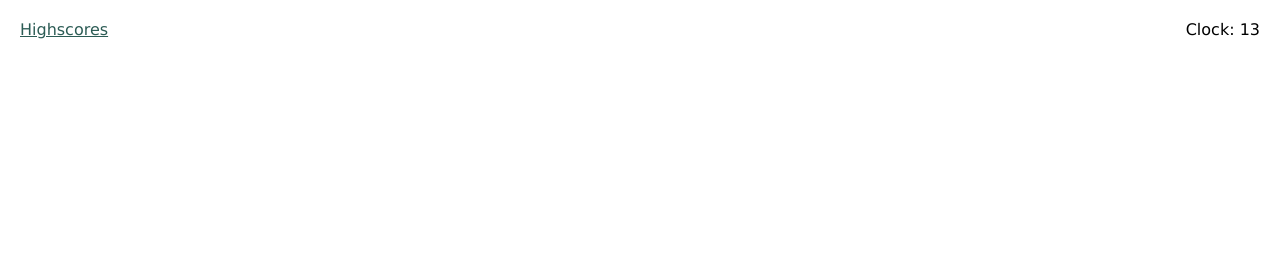
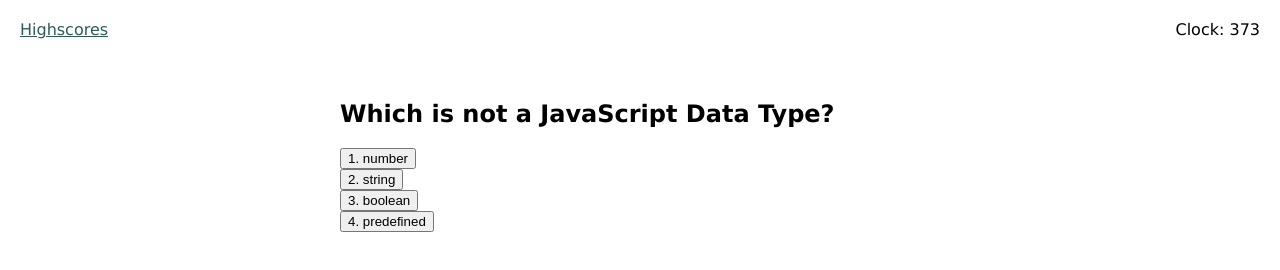
Before and after one commit to ila0406/Code-Quiz, a plain HTML site: page Main/index.html in a window 1280 px wide. Both pictures are taken after a click on the button "Begin!". Drawn offline with Linux system fonts and the light colour scheme.

Commit message:
Question functions

```diff
--- a/Main/assets/css/styles.css
+++ b/Main/assets/css/styles.css
@@ -35,3 +35,7 @@ a:hover {
     top: 20px;
     right: 20px;
 }
+
+.choices button {
+    display: block;
+  }
--- a/Main/assets/js/quiz-content.js
+++ b/Main/assets/js/quiz-content.js
@@ -1,216 +1,236 @@
-// Questions from JS Quiz on W3Schools
+// Most Questions from JS Quiz on W3Schools
 // https://www.w3schools.com/quiztest/quiztest.asp?qtest=JS
 var questions = [
+    {
+        title: "Which is not a JavaScript Data Type?",
+        choices: [
+            "number",
+            "string",
+            "boolean",
+            "predefined"
+        ],
+        answer: "predefined"
+    },
+    {
+        title: "Which company developed JavaScript?",
+        choices: [
+            "Google",
+            "Apple",
+            "Netscape",
+            "AskJeeves"
+        ],
+        answer: "Netscape"
+    },
     {
         title: "Inside which HTML element do we put the JavaScript?",
         choices: [
             "<javascript>",
             "<js>",
             "<script>",
-          "<scripting"
+            "<scripting>"
         ],
         answer: "<script>"
     },
-    // {
-    //     title: "Where is the correct place to insert a JavaScript?",
-    //     choices: [
-    //         "Both the <head> section and the <body> section are correct", "The <head> section",
-    //         "The <body section>"
-    //     ],
-    //     answer: "Both the <head> section and the <body> section are correct"
-    // },
-    // {
-    //     title: "What is the correct syntax for referring to an external script called 'xxx.js'?",
-    //     choices: [
-    //         "<script href='xxx.js'>",
-    //         "<script src='xxx.js'>",
-    //         "<script name='xxx.js'>"
-    //     ],
-    //     answer: "<script src='xxx.js'>"
-    // },
-    // {
-    //     title: "The external JavaScript file must contain the <script> tag.",
-    //     choices: [
-    //         "False",
-    //         "True"
-    //     ],
-    //     answer: "False"
-    // },
-    // {
-    //     title: "How do you write 'Hello World' in an alert box?",
-    //     choices: [
-    //         "msgBox('Hello World');",
-    //         "msg('Hello World');",
-    //         "alert('Hello World');",
-    //         "alertBox('Hello World');"
-    //     ],
-    //     answer: "alert('Hello World');"
-    // },
-    // {
-    //     title: "How do you create a function in JavaScript?",
-    //     choices: [
-    //         "function:myFunction()",
-    //         "function = myFunction()",
-    //         "function myFunction()"
-    //     ],
-    //     answer: "function myFunction()"
-    // },
-    // {
-    //     title: "How do you call a function named 'myFunction'?",
-    //     choices: [
-    //         "call function myFunction()",
-    //         "myFunciton()",
-    //         "call myFunction"
-    //     ],
-    //     answer: "myFunciton()"
-    // },
-    // {
-    //     title: "How to write an IF statement in JavaScript?",
-    //     choices: [
-    //         "if (i == 5)",
-    //         "if i = 5 then",
-    //         "if i == 5 then",
-    //         "if i = 5"
-    //     ],
-    //     answer: "if (i==5)"
-    // },
-    // {
-    //     title: "How to write an IF statement for executing some code if 'i' is NOT equal to 5?",
-    //     choices: [
-    //         "if (i <> 5)",
-    //         "if i =! 5 then",
-    //         "if (i != 5)",
-    //         "if i <> 5"
-    //     ],
-    //     answer: "if (i !=5 )"
-    // },
-    // {
-    //     title: "How does a WHILE loop start?",
-    //     choices: [
-    //         "while i = 1 to 10",
-    //         "while (1 <= 10)",
-    //         "while (i <= 10; i++)"
-    //     ],
-    //     answer: "while (1 <= 10)"
-    // },
-    // {
-    //     title: "How does a FOR loop start?",
-    //     choices: [
-    //         "for i = 1 to 5",
-    //         "for (i <= 5; i++)",
-    //         "for (i = 0; i <= 5; i++)",
-    //         "for (i = 0; i <= 5)"
-    //     ],
-    //     answer: "for (i = 0; i <= 5; i++)"
-    // },
-    // {
-    //     title: "How can you add a comment in a JavaScript?",
-    //     choices: [
-    //         "//This is a comment",
-    //         "'This is a comment'",
-    //         "<!--This is a comment-->"
-    //     ],
-    //     answer: "//This is a comment"
-    // },
-    // {
-    //     title: "What is the correct way to write a JavaScript array?",
-    //     choices: [
-    //         "var colors = 1 = ('red'), 2 = ('green'), 3 = ('blue')",
-    //         "var colors = (1:'red', 2:'green', 3'blue')",
-    //         "var colors = ['red','green','blue']",
-    //         "var colors = 'red','green','blue'"
-    //     ],
-    //     answer: "var colors = ['red','green','blue']"
-    // },
-    // {
-    //     title: "How do you round the number 7.25, to the nearest integer?",
-    //     choices: [
-    //         "round(7.25)",
-    //         "Math.round(7.25)",
-    //         "rnd(7.25)",
-    //         "Math.rnd(7.25)"
-    //     ],
-    //     answer: "Math.round(7.25)"
-    // },
-    // {
-    //     title: "How do you find the number with the highest value of x and y?",
-    //     choices: [
-    //         "top(x,y)",
-    //         "ceil(x,y)",
-    //         "Math.max(x,y)",
-    //         "Math.ceil(x,y)"
-    //     ],
-    //     answer: "Math.max(x,y)"
-    // },
-    // {
-    //     title: "What is the correct JavaScript syntax for opening a new window called 'w' ?",
-    //     choices: [
-    //         "w2 = window.open('www.google.com')",
-    //         "w2 = window.new('www.google.com')"
-    //     ],
-    //     answer: "w2 = window.open('www.google.com')"
-    // },
-    // {
-    //     title: "JavaScript is the same as Java.",
-    //     choices: [
-    //         "True",
-    //         "False"
-    //     ],
-    //     answer: "False"
-    // },
-    // {
-    //     title: "How can you detect the client's browser name?",
-    //     choices: [
-    //         "client.navName",
-    //         "browser.name",
-    //         "navigator.appName"
-    //     ],
-    //     answer: "navigator.appName"
-    // },
-    // {
-    //     title: "Which event occurs when the user clicks on an HTML element?",
-    //     choices: [
-    //         "onmouseclick",
-    //         "onmouseover",
-    //         "onclick",
-    //         "onchange"
-    //     ],
-    //     answer: "onclick"
-    // },
-    // {
-    //     title: "How do you declare a JavaScript variable?",
-    //     choices: [
-    //         "v carName;",
-    //         "var carName;",
-    //         "variable carName"
-    //     ],
-    //     answer: "var carName;"
-    // },
-    // {
-    //     title: "Which operator is used to assign a value to a variable?",
-    //     choices: [
-    //         "x",
-    //         "=",
-    //         "*",
-    //         "-"
-    //     ],
-    //     answer: "="
-    // },
-    // {
-    //     title: "What will the following code return: Boolean(10 > 9)",
-    //     choices: [
-    //         "false",
-    //         "NaN",
-    //         "true"
-    //     ],
-    //     answer: "true"
-    // },
-    // {
-    //     title: "Is JavaScript case-sensitive?",
-    //     choices: [
-    //         "Yes",
-    //         "No"
-    //     ],
-    //     answer: "Yes"
-    // }
+    {
+        title: "Where is the correct place to insert a JavaScript?",
+        choices: [
+            "Both the <head> section and the <body> section are correct", "The <head> section",
+            "The <body section>"
+        ],
+        answer: "Both the <head> section and the <body> section are correct"
+    },
+    {
+        title: "What is the correct syntax for referring to an external script called 'xxx.js'?",
+        choices: [
+            "<script href='xxx.js'>",
+            "<script src='xxx.js'>",
+            "<script name='xxx.js'>"
+        ],
+        answer: "<script src='xxx.js'>"
+    },
+    {
+        title: "The external JavaScript file must contain the <script> tag.",
+        choices: [
+            "False",
+            "True"
+        ],
+        answer: "False"
+    },
+    {
+        title: "How do you write 'Hello World' in an alert box?",
+        choices: [
+            "msgBox('Hello World');",
+            "msg('Hello World');",
+            "alert('Hello World');",
+            "alertBox('Hello World');"
+        ],
+        answer: "alert('Hello World');"
+    },
+    {
+        title: "How do you create a function in JavaScript?",
+        choices: [
+            "function:myFunction()",
+            "function = myFunction()",
+            "function myFunction()"
+        ],
+        answer: "function myFunction()"
+    },
+    {
+        title: "How do you call a function named 'myFunction'?",
+        choices: [
+            "call function myFunction()",
+            "myFunciton()",
+            "call myFunction"
+        ],
+        answer: "myFunciton()"
+    },
+    {
+        title: "How to write an IF statement in JavaScript?",
+        choices: [
+            "if (i == 5)",
+            "if i = 5 then",
+            "if i == 5 then",
+            "if i = 5"
+        ],
+        answer: "if (i==5)"
+    },
+    {
+        title: "How to write an IF statement for executing some code if 'i' is NOT equal to 5?",
+        choices: [
+            "if (i <> 5)",
+            "if i =! 5 then",
+            "if (i != 5)",
+            "if i <> 5"
+        ],
+        answer: "if (i !=5 )"
+    },
+    {
+        title: "How does a WHILE loop start?",
+        choices: [
+            "while i = 1 to 10",
+            "while (1 <= 10)",
+            "while (i <= 10; i++)"
+        ],
+        answer: "while (1 <= 10)"
+    },
+    {
+        title: "How does a FOR loop start?",
+        choices: [
+            "for i = 1 to 5",
+            "for (i <= 5; i++)",
+            "for (i = 0; i <= 5; i++)",
+            "for (i = 0; i <= 5)"
+        ],
+        answer: "for (i = 0; i <= 5; i++)"
+    },
+    {
+        title: "How can you add a comment in a JavaScript?",
+        choices: [
+            "//This is a comment",
+            "'This is a comment'",
+            "<!--This is a comment-->"
+        ],
+        answer: "//This is a comment"
+    },
+    {
+        title: "What is the correct way to write a JavaScript array?",
+        choices: [
+            "var colors = 1 = ('red'), 2 = ('green'), 3 = ('blue')",
+            "var colors = (1:'red', 2:'green', 3'blue')",
+            "var colors = ['red','green','blue']",
+            "var colors = 'red','green','blue'"
+        ],
+        answer: "var colors = ['red','green','blue']"
+    },
+    {
+        title: "How do you round the number 7.25, to the nearest integer?",
+        choices: [
+            "round(7.25)",
+            "Math.round(7.25)",
+            "rnd(7.25)",
+            "Math.rnd(7.25)"
+        ],
+        answer: "Math.round(7.25)"
+    },
+    {
+        title: "How do you find the number with the highest value of x and y?",
+        choices: [
+            "top(x,y)",
+            "ceil(x,y)",
+            "Math.max(x,y)",
+            "Math.ceil(x,y)"
+        ],
+        answer: "Math.max(x,y)"
+    },
+    {
+        title: "What is the correct JavaScript syntax for opening a new window called 'w' ?",
+        choices: [
+            "w2 = window.open('www.google.com')",
+            "w2 = window.new('www.google.com')"
+        ],
+        answer: "w2 = window.open('www.google.com')"
+    },
+    {
+        title: "JavaScript is the same as Java.",
+        choices: [
+            "True",
+            "False"
+        ],
+        answer: "False"
+    },
+    {
+        title: "How can you detect the client's browser name?",
+        choices: [
+            "client.navName",
+            "browser.name",
+            "navigator.appName"
+        ],
+        answer: "navigator.appName"
+    },
+    {
+        title: "Which event occurs when the user clicks on an HTML element?",
+        choices: [
+            "onmouseclick",
+            "onmouseover",
+            "onclick",
+            "onchange"
+        ],
+        answer: "onclick"
+    },
+    {
+        title: "How do you declare a JavaScript variable?",
+        choices: [
+            "v carName;",
+            "var carName;",
+            "variable carName"
+        ],
+        answer: "var carName;"
+    },
+    {
+        title: "Which operator is used to assign a value to a variable?",
+        choices: [
+            "x",
+            "=",
+            "*",
+            "-"
+        ],
+        answer: "="
+    },
+    {
+        title: "What will the following code return: Boolean(10 > 9)",
+        choices: [
+            "false",
+            "NaN",
+            "true"
+        ],
+        answer: "true"
+    },
+    {
+        title: "Is JavaScript case-sensitive?",
+        choices: [
+            "Yes",
+            "No"
+        ],
+        answer: "Yes"
+    }
 ];
--- a/Main/assets/js/script.js
+++ b/Main/assets/js/script.js
@@ -39,19 +39,52 @@ function beginQuiz() {
 // Proceed tp the next question in the quiz
 function nextQuestion() {
     console.log("next");
+    var currentQuestion = questions[questionIndex];
+    var titleEl = document.getElementById("question-title");
+    titleEl.textContent = currentQuestion.title;
+    choicesEl.innerHTML = "";
+    currentQuestion.choices.forEach(function(choice, i) {
+        var choiceAttr = document.createElement("button");
+        choiceAttr.setAttribute("class", "choice");
+        choiceAttr.setAttribute("value", choice);
+        choiceAttr.textContent = i + 1 + ". " + choice;
+        choiceAttr.onclick = questionClick;
+        choicesEl.appendChild(choiceAttr);
+    });
 }
 
 // Checking for answer to question
 function questionClick() {
     console.log("questionClick");
+
+    if (this.value !== questions[questionIndex].answer)
+    {
+        clock -= 20;
+        if (clock < 0)
+        {
+            clock = 0;
+        }
+
+        clockEl.textContent = clock;
+    }
+
+    setTimeout(function() {}, 1000);
+
+    questionIndex++;
+
+    if (questionIndex === questions.length) {
+        gameOver();
+    } else {
+        nextQuestion();
+    }
 }
 
 function gameOver() {
+    var lastScreenEl = document.getElementById("last-screen");
+    var finalScoreEl = document.getElementById("final-score");
     console.log("gameOver");
     clearInterval(timer);
-    var lastScreenEl = document.getElementById("last-screen");
     lastScreenEl.removeAttribute("class");
-    var finalScoreEl = document.getElementById("final-score");
     finalScoreEl.textContent = clock;
     questionsEl.setAttribute("class", "hide");
 }
```
Also changed, not shown: Main/index.html (+4 -2 lines). Lines whose indentation alone changed are shown as unchanged.
